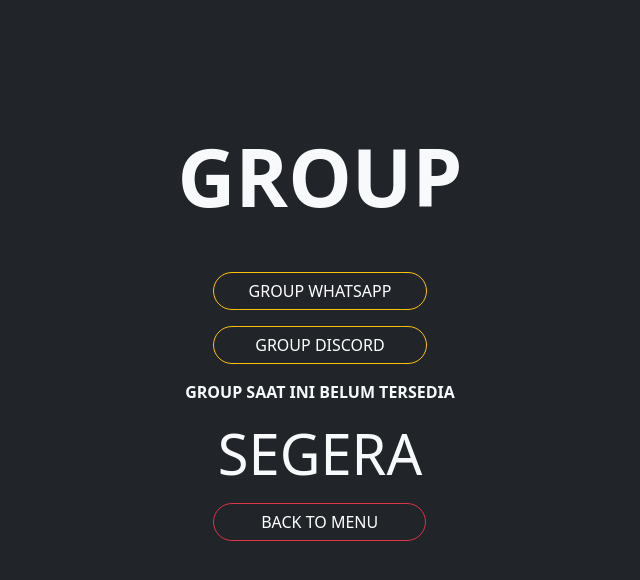
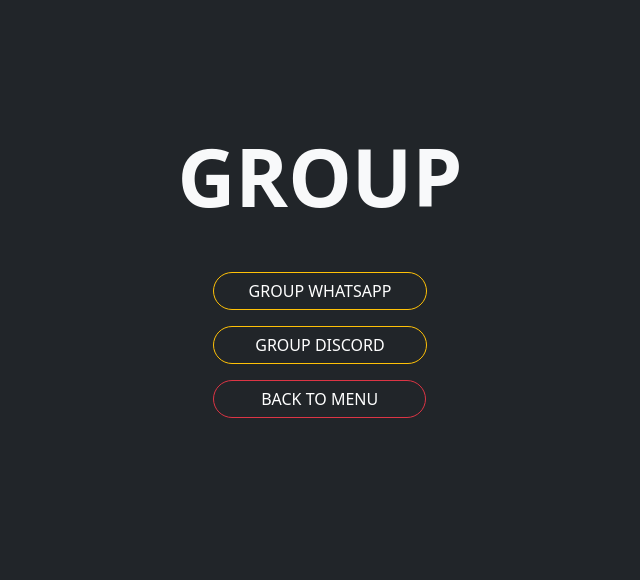
Before and after one commit to meme-useful-id/meme-useful-id.github.io, a plain HTML site: page group.html in a window 1280 px wide. Shown: the whole page, without its empty margins (320-960 px from the left). Drawn offline with nearby package versions, Linux system fonts and the light colour scheme.

Commit message:
Update group.html

```diff
--- a/group.html
+++ b/group.html
@@ -57,11 +57,6 @@
       <a href="#" class="btn btn-kuning">GROUP DISCORD</a>
     </div>
 
-    <div class="note" data-aos="zoom-in" data-aos-duration="1000">
-      <p class="fw-bold text-light text-lg-center text-center pt-3">GROUP SAAT INI BELUM TERSEDIA</p>
-      <h2 class="text-center text-light display-4">SEGERA</h2>
-    </div>
-
     <div class="back d-grid gap-3 col-7 col-lg-2 mt-2 mx-auto" data-aos="zoom-in" data-aos-duration="1000">
       <a href="index.html" class="btn btn-outline-danger mt-2 text-white" role="button">BACK TO MENU</a>
     </div>
```
